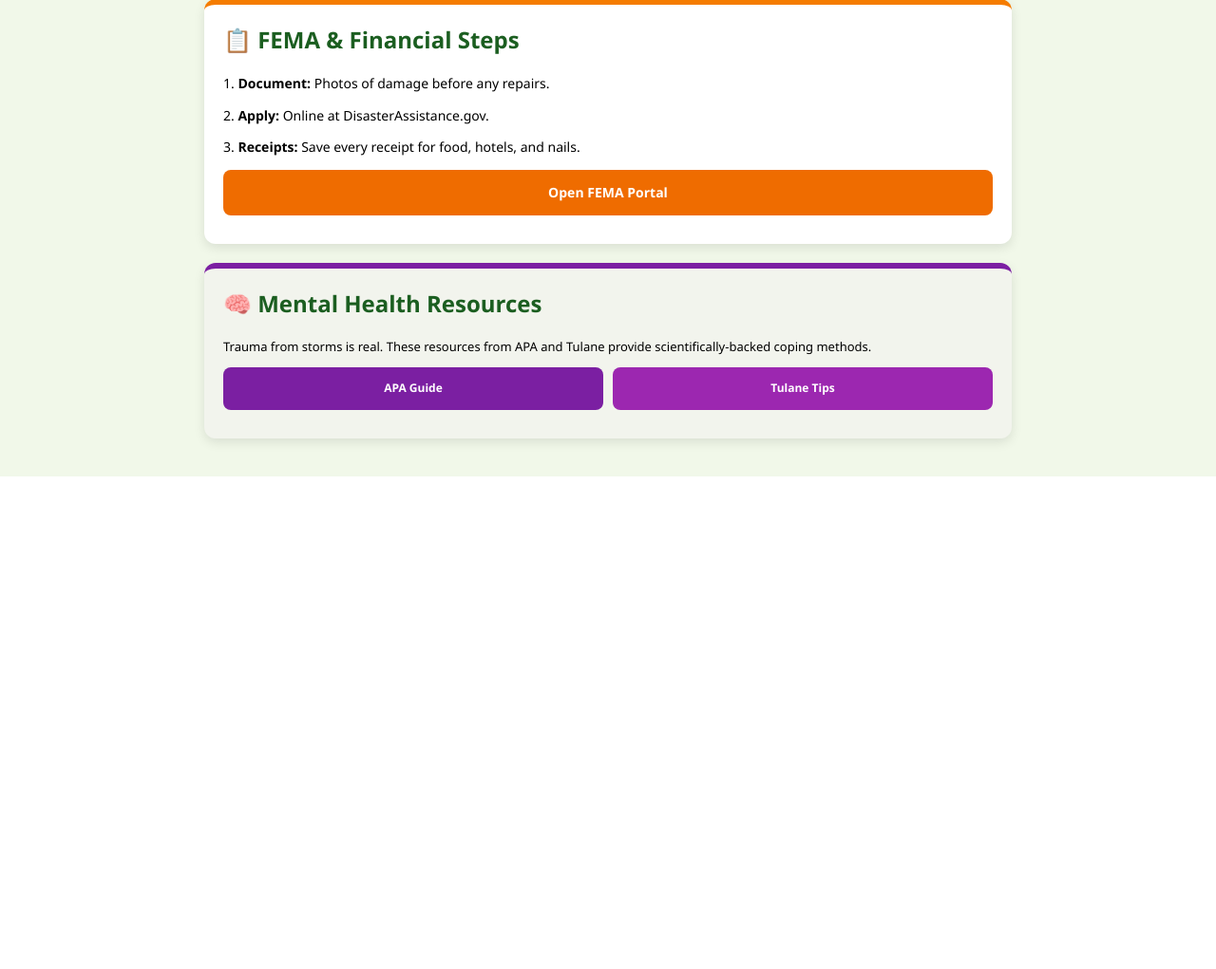
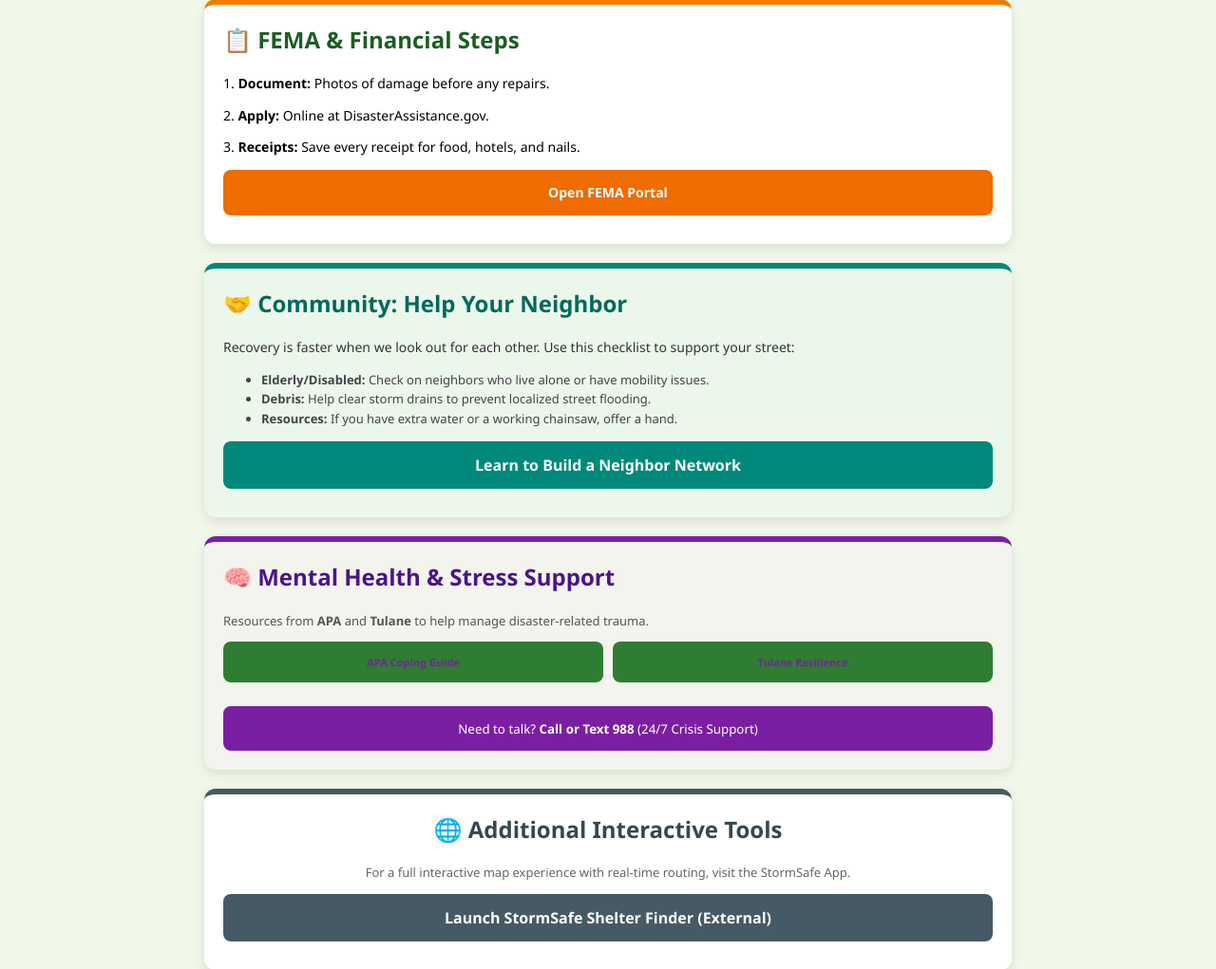
Before and after one commit to Maria08P/hurricane-shelter-app, a Flask app: template templates/index.html in a window 1280 px wide. Shown: the part 1860-2881 px from the top of the page at 95% size. Before the commit the page ends 2362 px from the top, so only its background shows below. Run offline with Flask 3, Linux system fonts and the light colour scheme; the template is opened without the code that fills it: most values are stand-ins (such as "Sample title", 1, 10 or a date in 2020).

Commit message:
Update index.html

```diff
--- a/templates/index.html
+++ b/templates/index.html
@@ -111,17 +111,38 @@
         </div>
     </div>
 
-    <div class="card" style="border-top-color: #7b1fa2; background:#f3e5f540;">
-        <h2>🧠 Mental Health Resources</h2>
-        <p style="font-size:13px;">Trauma from storms is real. These resources from APA and Tulane provide scientifically-backed coping methods.</p>
-        <div style="display:flex; gap:10px;">
-            <a href="https://www.apa.org/topics/disasters-response/hurricane-stress" target="_blank" class="nav-btn" style="background:#7b1fa2; font-size:12px;">APA Guide</a>
-            <a href="https://news.tulane.edu/pr/mental-health-experts-offer-coping-tips-well-being-after-storms-and-other-disasters" target="_blank" class="nav-btn" style="background:#9c27b0; font-size:12px;">Tulane Tips</a>
+<div class="card" style="border-top-color: #00897b; background: #e0f2f150;">
+            <h2 style="color: #00695c;">🤝 Community: Help Your Neighbor</h2>
+            <p style="font-size: 14px; color: #333;">Recovery is faster when we look out for each other. Use this checklist to support your street:</p>
+            <ul style="font-size: 13px; line-height: 1.6; color: #444;">
+                <li><b>Elderly/Disabled:</b> Check on neighbors who live alone or have mobility issues.</li>
+                <li><b>Debris:</b> Help clear storm drains to prevent localized street flooding.</li>
+                <li><b>Resources:</b> If you have extra water or a working chainsaw, offer a hand.</li>
+            </ul>
+            <a href="https://www.ready.gov/neighbors" target="_blank" class="nav-btn" style="background: #00897b; color: white; border: none;">Learn to Build a Neighbor Network</a>
         </div>
-    </div>
-</div>
 
-<script>
+        <div id="mental-health-section" class="card" style="border-top-color: #7b1fa2; background: #f3e5f540;">
+            <h2 style="color: #4a148c;">🧠 Mental Health & Stress Support</h2>
+            <p style="font-size: 13px; color: #555;">Resources from <b>APA</b> and <b>Tulane</b> to help manage disaster-related trauma.</p>
+            <div style="display: grid; grid-template-columns: 1fr 1fr; gap: 10px; margin-top: 10px;">
+                <a href="https://www.apa.org/topics/disasters-response/hurricane-stress" target="_blank" class="nav-btn" style="border-color:#7b1fa2; color:#7b1fa2; font-size: 11px;">APA Coping Guide</a>
+                <a href="https://news.tulane.edu/pr/mental-health-experts-offer-coping-tips-well-being-after-storms-and-other-disasters" target="_blank" class="nav-btn" style="border-color:#7b1fa2; color:#7b1fa2; font-size: 11px;">Tulane Resilience</a>
+            </div>
+            <div style="margin-top: 15px; background: #7b1fa2; color: white; padding: 12px; border-radius: 8px; text-align: center;">
+                <small>Need to talk? <b>Call or Text 988</b> (24/7 Crisis Support)</small>
+            </div>
+        </div>
+
+        <div class="card" style="border-top-color: #455a64; text-align: center;">
+            <h2 style="color: #37474f;">🌐 Additional Interactive Tools</h2>
+            <p style="font-size: 13px; color: #666;">For a full interactive map experience with real-time routing, visit the StormSafe App.</p>
+            <a href="https://stormsafe-hurricane-shelter-finder-581021306710.us-west1.run.app/" target="_blank" class="nav-btn" style="background: #455a64; color: white; border: none;">
+                Launch StormSafe Shelter Finder (External)
+            </a>
+        </div>
+
+    </div> </div> <script>
     function filterTable() {
         let q = document.getElementById('searchInput').value.toLowerCase();
         document.querySelectorAll('#tableBody tr').forEach(r => {
```
